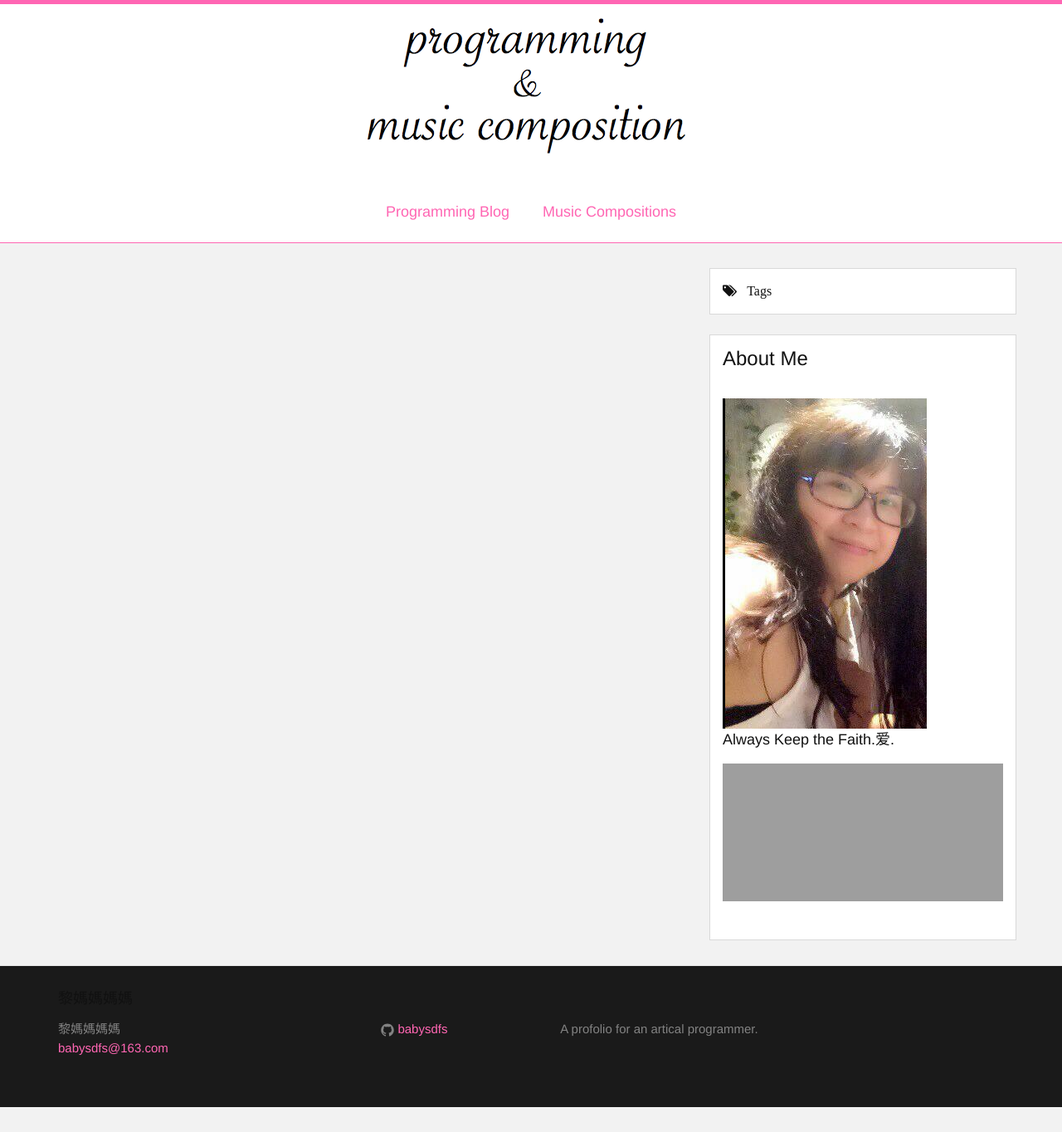
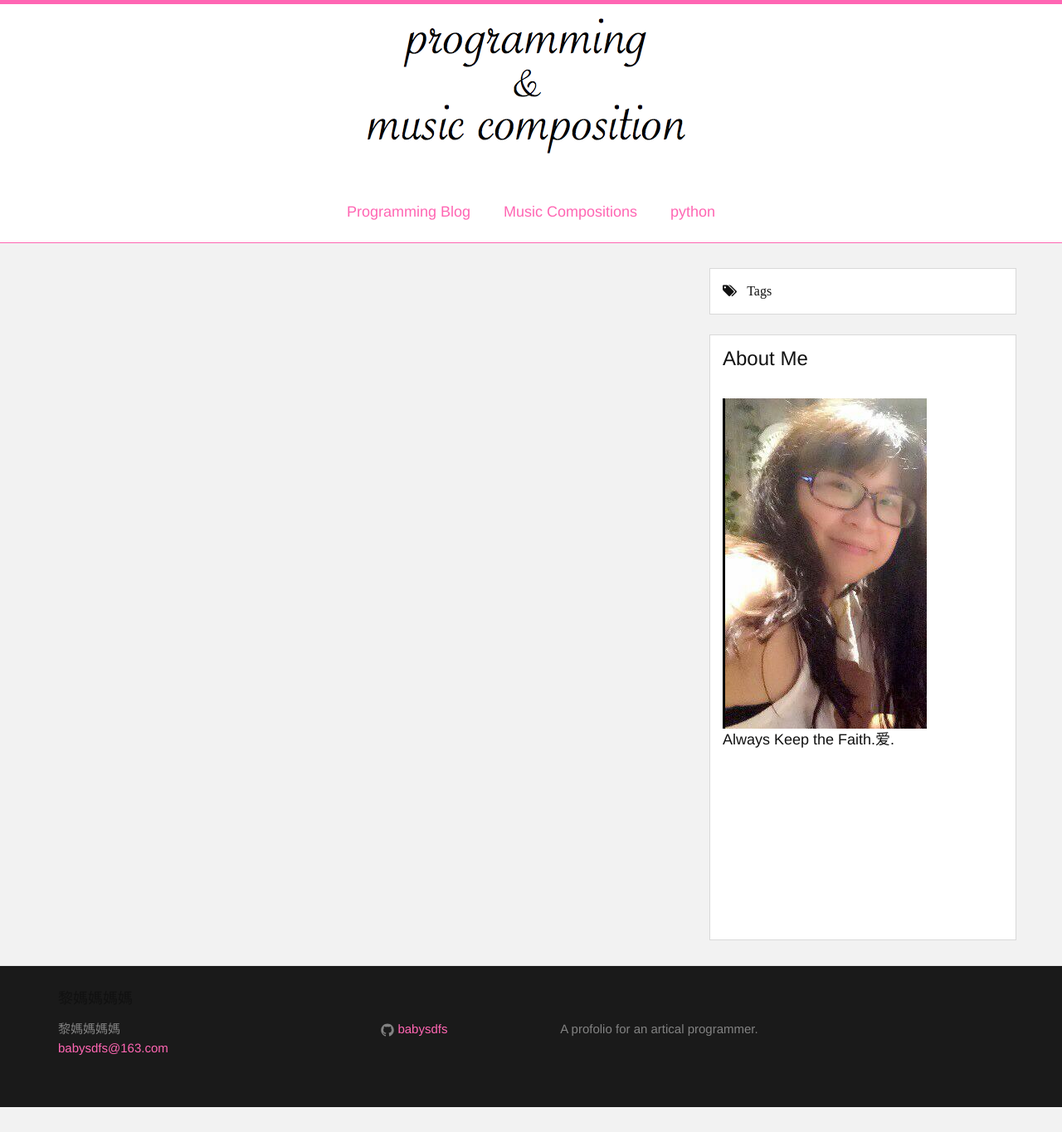
Before and after one commit to babysdfs/MyBlog, a Jekyll site: the page built from index.html, in a window 1280 px wide. Shown: the whole page at 83% size. Built offline with Jekyll 4.4.1, drawn with Linux system fonts in a browser that asks for light colours; nearby versions of some CDN libraries; comment, search, counter and statistics services are not loaded; grey boxes are pictures that could not be loaded.

Commit message:
Update header.html

```diff
--- a/_includes/header.html
+++ b/_includes/header.html
@@ -9,6 +9,7 @@
     <ul class="navbar-nav nav header-nav">
     <li><a href="{{ site.baseurl }}/index.html" class="button nav-button">Programming Blog</a></li>
     <li><a href="{{ site.baseurl }}/compositions.html" class="button nav-button">Music Compositions</a></li>
+    <li><a href="{{ site.baseurl }}/python.html" class="button nav-button">python</a></li>
     <!-- <li class="trigger">
       <a href="{{ site.baseurl }}/about-me.html" class="button nav-button">About Me</a>
     </li>   -->
```
